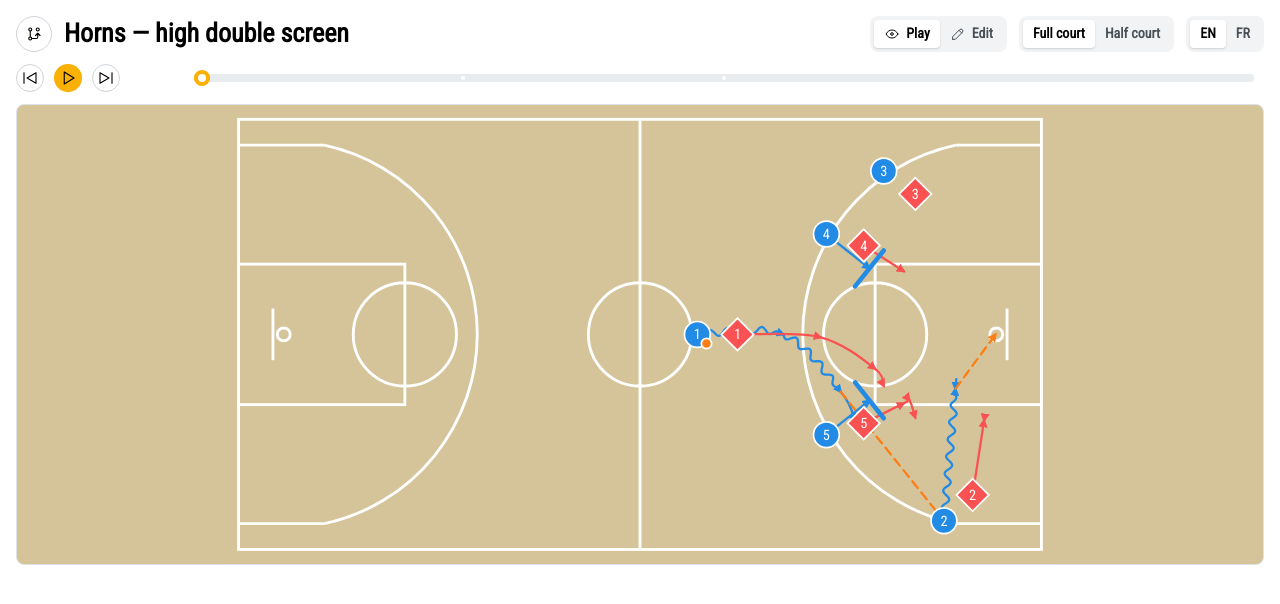
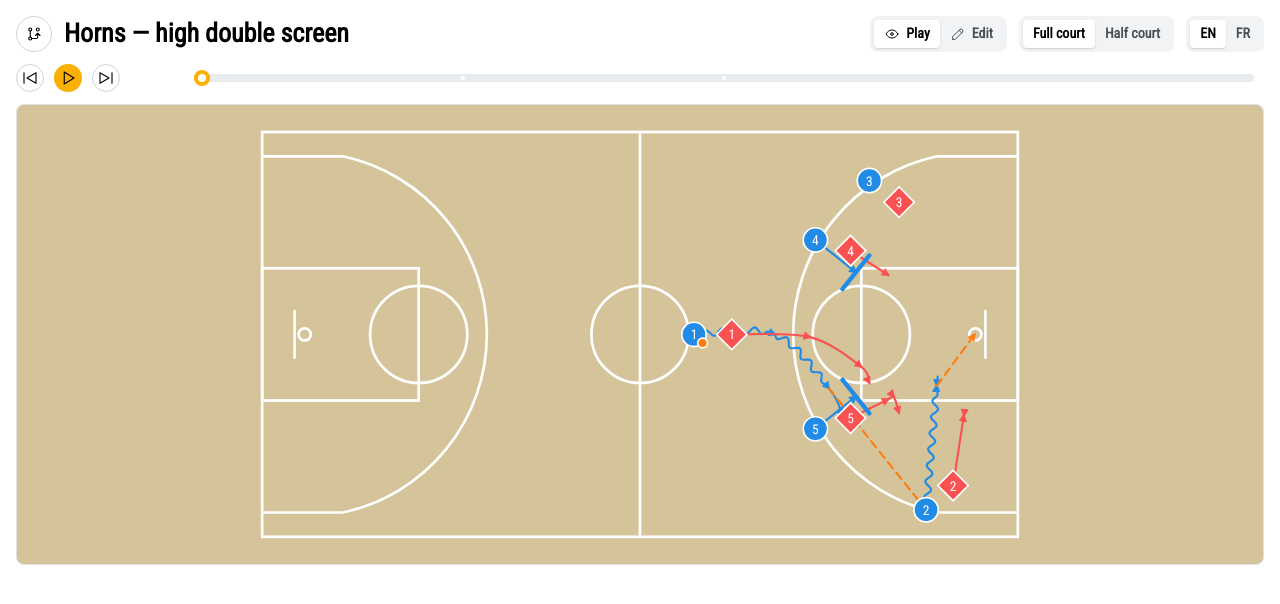
Before and after one commit to antoinefricker/phoopers, a React (Vite) app in the folder apps/pwa/: page / in a window 1280 px wide. Shown: the top 604 px of the page. Built offline with nearby package versions, Linux system fonts and the light colour scheme.

Commit message:
feat: widen the court apron to a metre

```diff
--- a/apps/pwa/src/play2d/geometry/court.ts
+++ b/apps/pwa/src/play2d/geometry/court.ts
@@ -1,4 +1,4 @@
-import { COURT_DIMENSIONS } from '../../engine';
+import { COURT_DIMENSIONS, OUT_OF_BOUNDS_MARGIN } from '../../engine';
 
 export type CourtType = 'fiba' | 'nba';
 
@@ -130,11 +130,12 @@ export function courtMarkings(court: CourtType): Marking[] {
 
 export const LINE_WIDTH = 0.1;
 
-// The floor runs half a metre past the playing surface, as a hall does: the boundary line is
-// centred on the court's edge, so without it half the line falls outside the frame and the
-// sideline draws at half thickness. The apron subsumes that — ten times the half-width the line
-// needs — and gives the markings somewhere to sit rather than ending flush at the frame.
-export const APRON = 0.5;
+// The floor runs a metre past the playing surface, as a hall does. Two things need the room.
+// The boundary line is centred on the court's edge, so without an apron half the sideline falls
+// outside the frame and draws at half thickness. And a player may be placed a metre out of
+// bounds, which is where a set starts — so the apron IS that metre, shared with the editor's
+// bounds through OUT_OF_BOUNDS_MARGIN. Narrowing it would draw tokens the coach cannot reach.
+export const APRON = OUT_OF_BOUNDS_MARGIN;
 
 export const fullCourtViewBox = (court: CourtType): string => {
   const spec = COURT_SPEC[court];
@@ -143,12 +144,13 @@ export const fullCourtViewBox = (court: CourtType): string => {
 
 export type CourtSide = 'left' | 'right';
 
-/** The half of the floor on `side`. Which half to show is the caller's call (see attackingSide). */
+/** The half of the floor on `side`. Which half to show is the caller's call. */
 export const halfCourtViewBox = (court: CourtType, side: CourtSide): string => {
   const spec = COURT_SPEC[court];
   const half = spec.length / 2;
-  // The apron is on the outer three sides only: the halfway cut cuts through the floor, where
-  // there is no edge and nothing to leave room for.
-  const x = side === 'left' ? -APRON : half;
-  return `${x} ${-APRON} ${half + APRON} ${spec.width + APRON * 2}`;
+  // The halfway cut carries the apron too, unlike the outer edges' reason for one: there is no
+  // line to keep whole there, but a player may stand a metre the other side of it — a defender
+  // dropping back out of a half-court set — and the frame has to show them.
+  const x = side === 'left' ? -APRON : half - APRON;
+  return `${x} ${-APRON} ${half + APRON * 2} ${spec.width + APRON * 2}`;
 };
```
Also changed, not shown: 1 other file (tests, documents, lock files or other folders).
